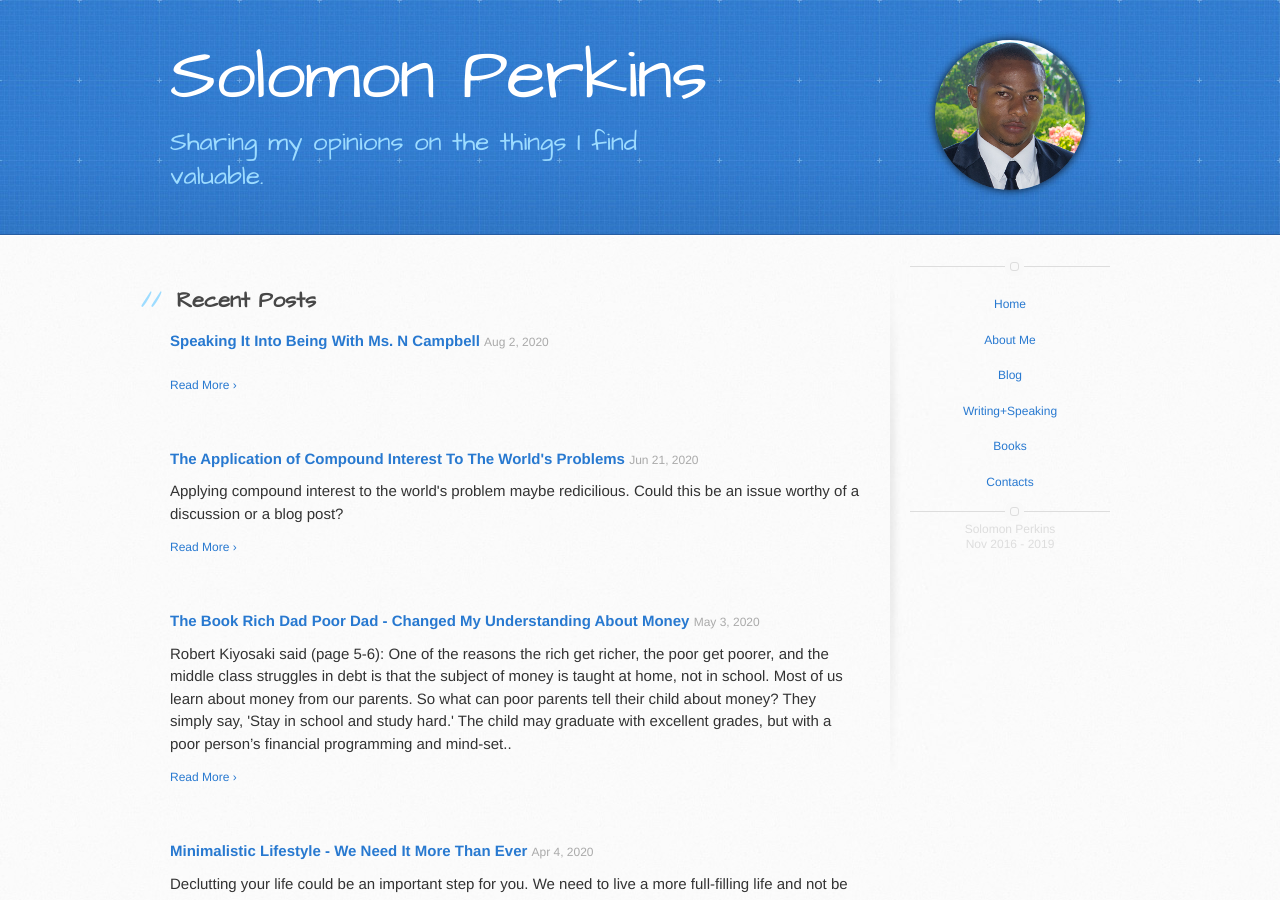
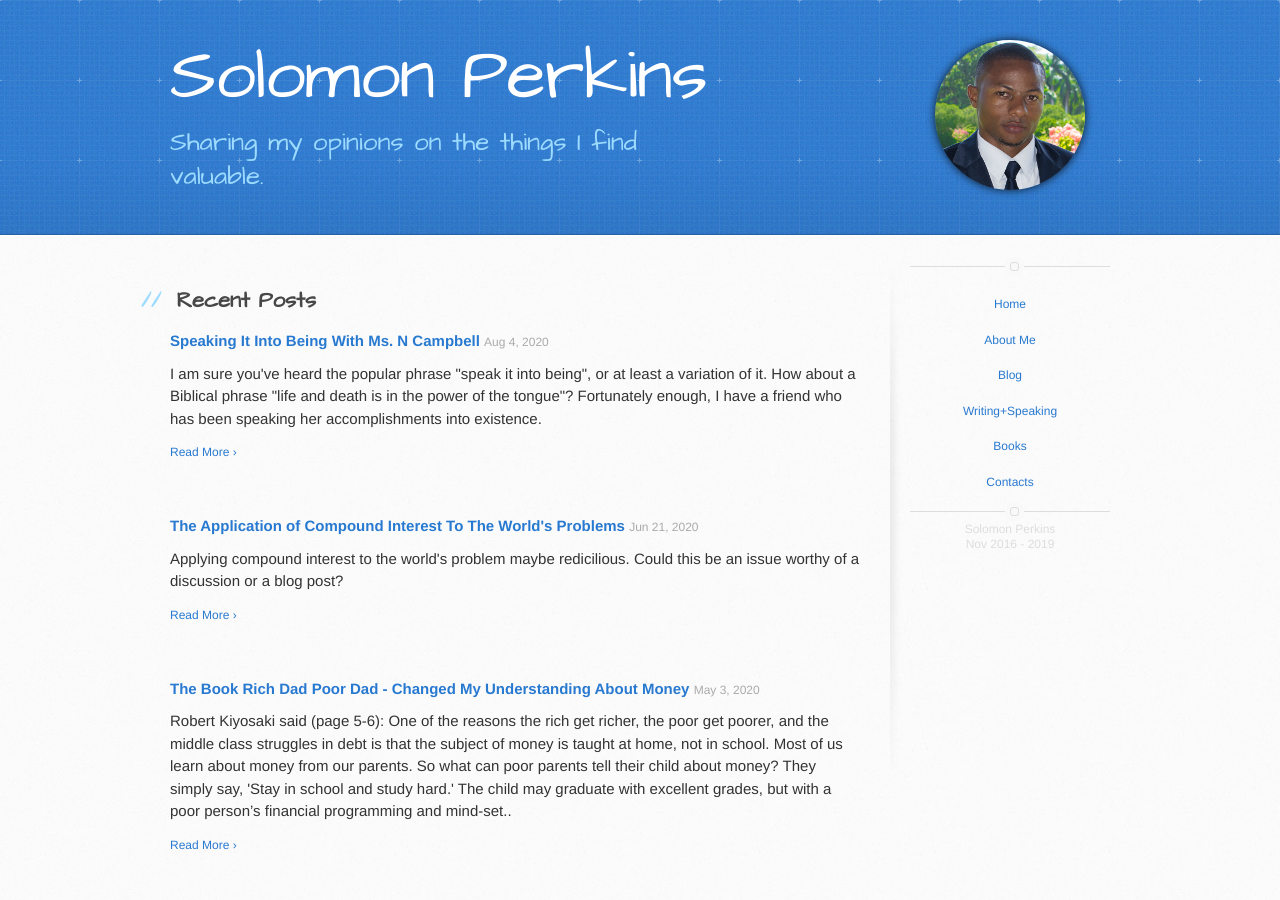
Before and after one commit to SolomonPerkins/solomonperkins.github.io, a Jekyll site: the page built from index.html, in a window 1280 px wide and 900 px high. Built offline with Jekyll 4.4.1, drawn with Linux system fonts in a browser that asks for light colours; the list of posts is cut into pages by our own code.

Commit message:
update comment

```diff
--- a/_posts/2020-08-02-Speaking-It-Into-Being-Ms-N-Campbell.md
+++ b/_posts/2020-08-04-Speaking-It-Into-Being-Ms-N-Campbell.md
@@ -1,15 +1,15 @@
 ---
 layout: post
-title: Speaking It Into Being With Ms. N Campbell
+title: "Speaking It Into Being With Ms. N Campbell"
 tags: interview post dreams
-date: 2020-08-02
+date: 2020-08-04
 read_time: 4 min
-header_image: /images/blog/tish-campbell.jpg
-introduction:
+header_image: /images/blog/n-campbell-complete.jpeg
+introduction: I am sure you've heard the popular phrase "speak it into being", or at least a variation of it. How about a Biblical phrase "life and death is in the power of the tongue"? Fortunately enough, I have a friend who has been speaking her accomplishments into existence.
 ---
 
 
-!["Speak It Into Beign"](/images/blog/tish-campbell.jpg)
+!["Speak It Into Beign"](/images/blog/n-campbell-complete.jpeg)
 
 I'm sure you've heard the popular phrase "speak it into being", or at least a variation of it. How about a Biblical phrase: "life and death is in the power of the tongue"? Fortunately enough, I have a friend who has been speaking her accomplishments into existence.
 <br/>
@@ -25,7 +25,7 @@ As with most Yaadi, she started her professional career in Jamaica but quickly e
 
 As I've recently learned, an Visual Merchandiser directly impacts the decisions made by customers. They set the mood for customers by making the store D'place you want to be. Decorating is one aspect, designing the most functional layout impacts sales and customer satisfaction is another.
 
-Her talent and creativity were on display long before she started on this path. She started out using unwanted pieces fabrics from her previous job to make bags. This was how her now dormant company, Tishelle Designs started. With the help of her roommate - the guinea-pig - she began creating fashionable products for clients. The demand grew and she ended up selling a few of her products to stores such as Stanley and Empress. She ultimately pivoted and ended up having a line of baby products due to customer demand. As a yaadi would say "creativity galore", just take a look at one of her recent DIY project !
+Her talent and creativity were on display long before she started on this path. She started out using unwanted pieces of fabric from her previous job to make bags. This was how her now dormant company, Tishelle Designs started. With the help of her roommate - the guinea-pig - she began creating fashionable products for clients. The demand grew and she initially sold her bags to Babeelicious store in Kingston. After establishing a line product, she struck a deal with KerryManWomanHome. She ultimately pivoted and ended up having a line of baby products due to customer demand. As a yaadi would say "creativity galore", just take a look at one of her recent DIY projects!
 
 !["Example Of Her Work"](/images/blog/tish-cb-combined.jpeg)
 
```
Also changed, not shown: images/blog/n-campbell-complete.jpeg (added).
